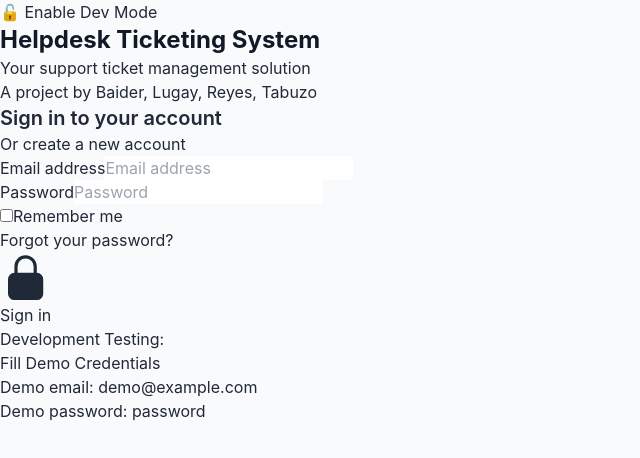
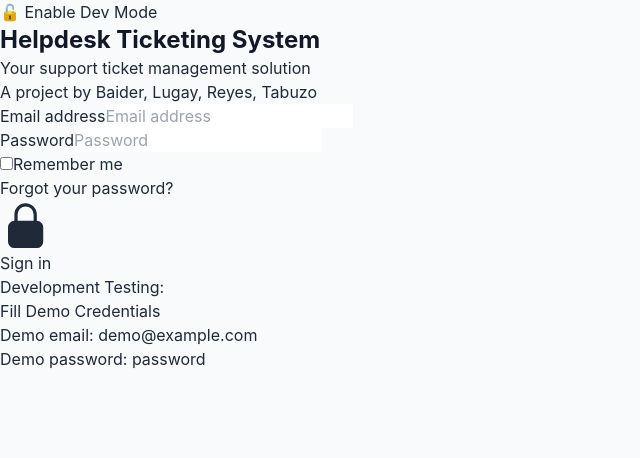
Before and after one commit to csclgy/FINAL_PROJECT---Lugay-Tabuzo-Baider-Reyes, a React (Vite) app: page /login in a window 1280 px wide. Shown: the top 458 px of the page, without its empty margins (0-640 px from the left). Built offline with nearby package versions, Linux system fonts and the light colour scheme.

Commit message:
removed register

```diff
--- a/src/pages/auth/Login.jsx
+++ b/src/pages/auth/Login.jsx
@@ -104,16 +104,6 @@ const Login = () => {
 
   return (
     <div className="card">
-      <div className="text-center">
-        <h2 className="mt-6 text-3xl font-extrabold text-gray-900">Sign in to your account</h2>
-        <p className="mt-2 text-sm text-gray-600">
-          Or{' '}
-          <Link to="/register" className="font-medium text-blue-600 hover:text-blue-500">
-            create a new account
-          </Link>
-        </p>
-      </div>
-
       <form className="mt-8 space-y-6" onSubmit={handleSubmit}>
         <div className="rounded-md shadow-sm space-y-4">
           <div>
```
